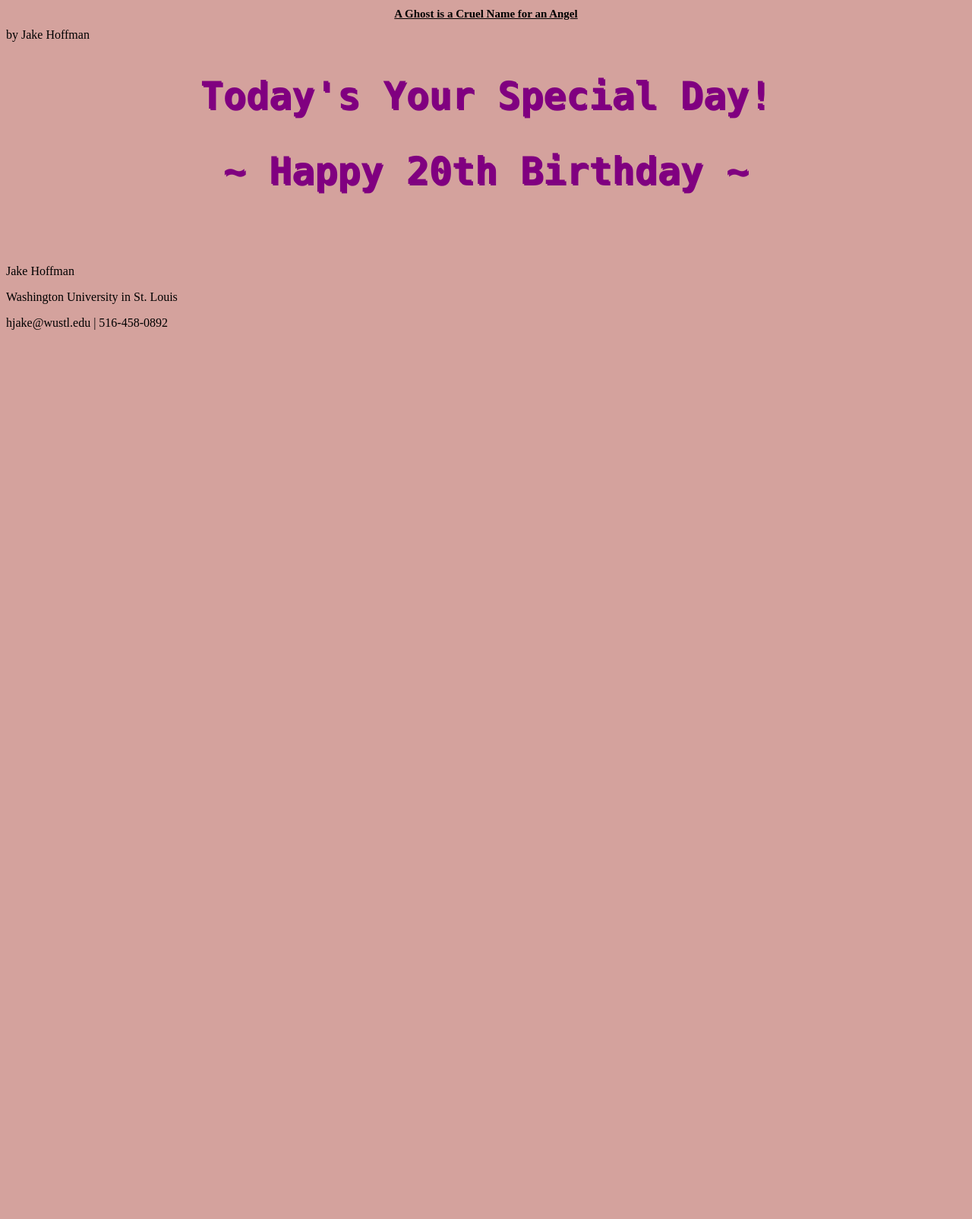
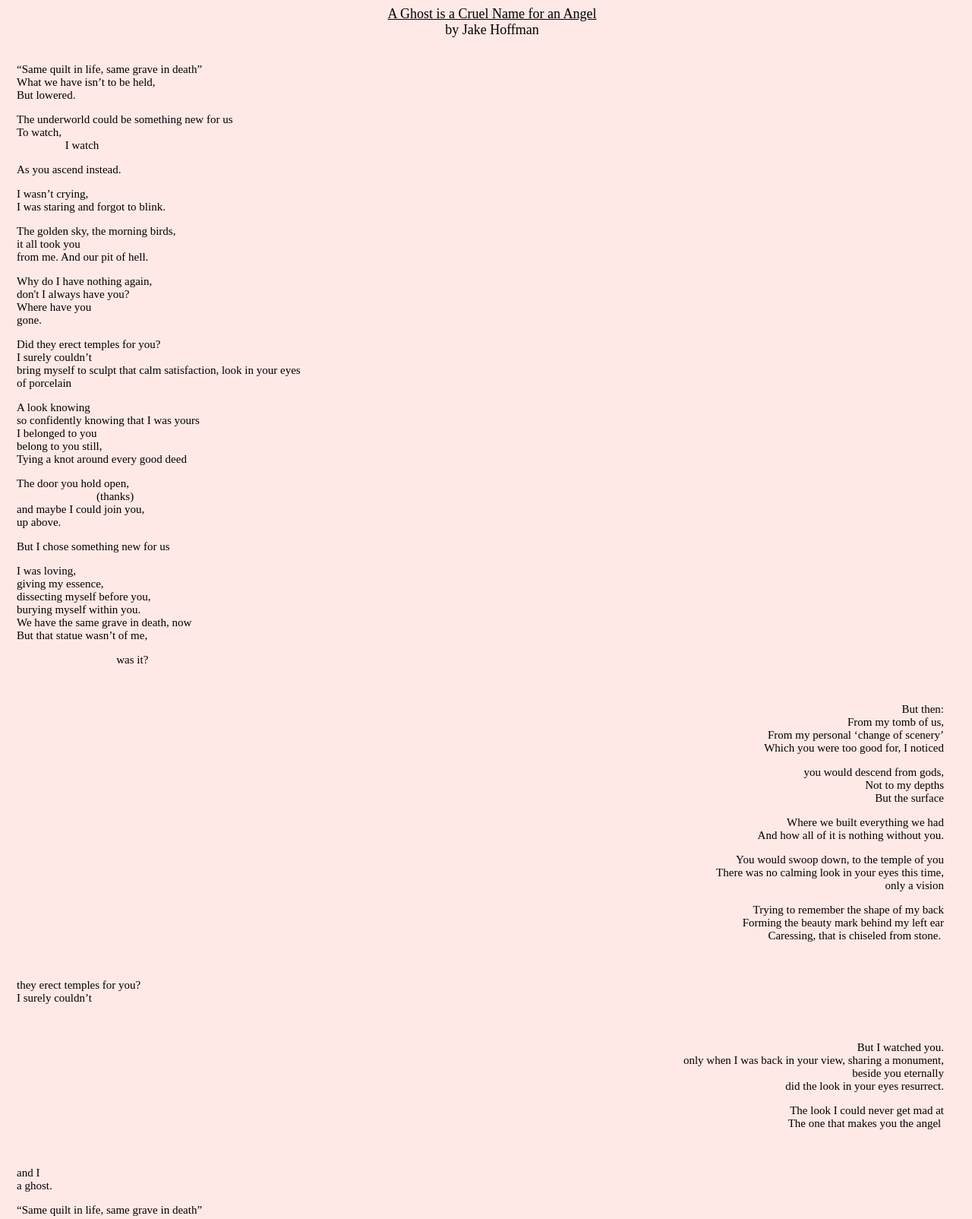
Before and after one commit to hjake22/poetrepo, a plain HTML site: page poem10_2_23.html in a window 1280 px wide. Shown: the top 1604 px of the page at 76% size. Before the commit the page ends 800 px from the top, so only its background shows below. Drawn offline with Linux system fonts and the light colour scheme.

Commit message:
complete, no comments

```diff
--- a/poem10_2_23.css
+++ b/poem10_2_23.css
@@ -1,27 +1,37 @@
 body {
-    background-color: rgba(145, 15, 0, 0.384);
+    background-color: rgb(255, 233, 230);
+    width: 100%;
+    height: 100%;
+
 }
- /*background color is 1 css property*/
 
-h1 {
-    color: rgb(0, 0, 0);
+#bigindent{
+  text-indent: 8em;
+}
+
+object {
+  color: rgb(255, 0, 0);
+}
+
+section {
+  color: rgb(0, 0, 0);
     text-align: center;
     font-family: 'Times New Roman', Times, serif;
-    font-size: 15px;
+    font-size: 18px;
 }
-  /*color, text alignment, and font are three more different css properties*/
-h2 {
-    color: purple;
-    text-align: center;
-    font-size: 50px;
-    font-family: "Lucida Console", "Courier New", monospace;
-    text-shadow: 2px 2px;
-}
-  /*font size and text shadows are also cool different css properties!*/
 
 
-  .center {
-    display: block;
-    margin-left: auto;
-    margin-right: auto;
-  }
+hgroup {
+  color: rgb(0, 0, 0);
+  text-align: left;
+  margin: 14px;
+  font-family: 'Times New Roman', Times, serif;
+  font-size: 15px;
+}
+
+rb {
+  color: rgb(0, 0, 0);
+  text-align: right;
+  font-family: 'Times New Roman', Times, serif;
+  font-size: 15px;
+}
--- a/poem10_2_23.html
+++ b/poem10_2_23.html
@@ -4,17 +4,106 @@
         <title>A Ghost is a Cruel Name for an Angel</title>
     </head>
     <body>
+
         <link rel="stylesheet" type="text/css" href="poem10_2_23.css" />
-        <h1> <u>A Ghost is a Cruel Name for an Angel</u> </h1>
-        by Jake Hoffman
+        <section> <u>A Ghost is a Cruel Name for an Angel</u>
+        <br>by Jake Hoffman</section>
         <br>
-        <p><h2>Today's Your Special Day!</h2></p>
-        <p><h2>~ Happy 20th Birthday ~</h2></p>
+        <hgroup><p>“Same quilt in life, same grave in death”<br>
+        What we have isn’t to be held,<br>
+        But lowered.</p>
 
+        <p>The underworld could be something new for us<br>
+        To watch,<br>
+        &emsp;&emsp;&emsp;&emsp;   I watch </p>
 
-        <br><br>
-        <p>Jake Hoffman</p>
-        <p2>Washington University in St. Louis </p2>
-        <p>hjake@wustl.edu | 516-458-0892</p>
-    </body>
-</html>
+        <p>As you ascend instead.</p>
+
+        <p>I wasn’t crying,<br>
+        I was staring and forgot to blink.<br></p>
+        <p> The golden sky, the morning birds, <br>
+        it all took you <br>
+        from me. And our pit of hell.</p>
+
+        <p>Why do I have nothing again,<br>
+        don't I always have you?<br>
+        Where have you<br>
+        gone.</p>
+
+        <p> Did they erect temples for you?<br>
+        I surely couldn’t<br>
+        bring myself to sculpt that calm satisfaction, look in your eyes<br>
+        of porcelain</p>
+
+        <p> A look knowing<br>
+        so confidently knowing that I was yours<br>
+        I belonged to you<br>
+        belong to you still,<br>
+        Tying a knot around every good deed</p>
+
+        <p> The door you hold open,<br>
+            &emsp;&emsp;&emsp;&emsp;&emsp;&emsp; &ensp;  (thanks)<br>
+        and maybe I could join you,<br>
+        up above.</p>
+
+        <p> But I chose something new for us</p>
+
+        <p> I was loving,<br>
+        giving my essence,<br>
+        dissecting myself before you,<br>
+        burying myself within you.<br>
+        We have the same grave in death, now<br>
+        But that statue wasn’t of me,</p>
+
+        <p id="bigindent"> &ensp; was it?</p> </hgroup>
+
+        <br>
+        <rb><p> But then:&emsp;&emsp;&emsp;<br>
+        From my tomb of us,&emsp;&emsp;&emsp;<br>
+        From my personal ‘change of scenery’&emsp;&emsp;&emsp; <br>
+        Which you were too good for, I noticed&emsp;&emsp;&emsp;</p>
+
+        <p> you would descend from gods,&emsp;&emsp;&emsp;<br>
+        Not to my depths&emsp;&emsp;&emsp;<br>
+        But the surface&emsp;&emsp;&emsp;</p>
+
+        <p> Where we built everything we had&emsp;&emsp;&emsp;<br>
+        And how all of it is nothing without you.&emsp;&emsp;&emsp;</p>
+
+        <p> You would swoop down, to the temple of you&emsp;&emsp;&emsp;<br>
+        There was no calming look in your eyes this time,&emsp;&emsp;&emsp;<br>
+        only a vision&emsp;&emsp;&emsp;</p>
+
+        <p>Trying to remember the shape of my back&emsp;&emsp;&emsp;<br>
+        Forming the beauty mark behind my left ear&emsp;&emsp;&emsp;<br>
+        Caressing, that is chiseled from stone. &emsp;&emsp;&emsp;</p></rb>
+
+        <br>
+        <hgroup> <p> they erect temples for you?<br>
+        I surely couldn’t </p></hgroup>
+
+        <br>
+        <rb> <p> But I watched you.&emsp;&emsp;&emsp;<br>
+        only when I was back in your view, sharing a monument,&emsp;&emsp;&emsp;<br>
+        beside you eternally&emsp;&emsp;&emsp;<br>
+        did the look in your eyes resurrect.&emsp;&emsp;&emsp;</p>
+
+        <p>The look I could never get mad at&emsp;&emsp;&emsp;<br>
+        The one that makes you the angel &emsp;&emsp;&emsp;</p></rb>
+
+        <br>
+        <hgroup><p>and I<br>
+        a ghost. </p>
+
+        <p>“Same quilt in life, same grave in death”</p></hgroup>
+
+        <rb><p>And same shrine in rest &emsp;&emsp;&emsp;</p></rb>
+
+<br><br>
+
+                <br><br>
+                <p>Jake Hoffman<br>
+                <object>Washington University in St. Louis </object><br>
+                hjake@wustl.edu | 516-458-0892</p>
+            </body>
+        </html>
```
